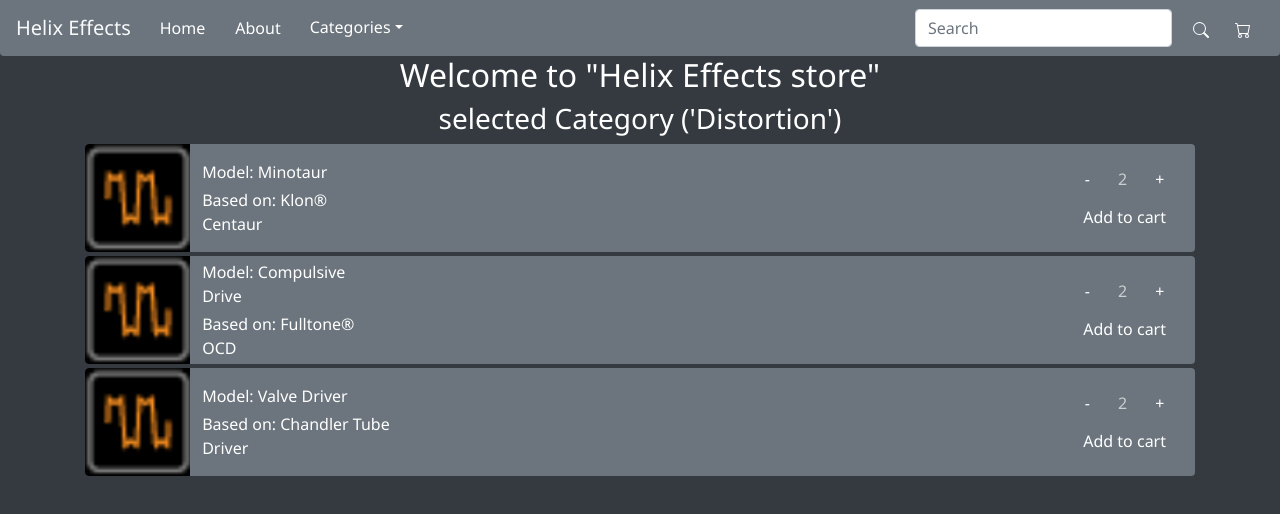
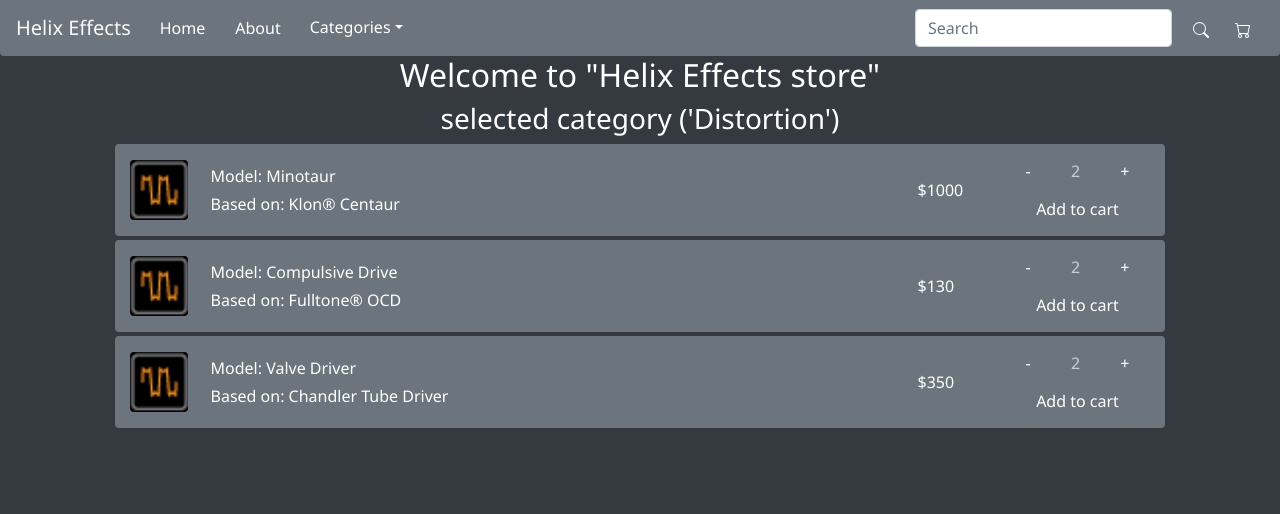
Before and after one commit to marianomartinez/CH-Helix-React, a React (Create React App) app: page / in a window 1280 px wide. Shown: the top 514 px of the page. Built offline with nearby package versions, Linux system fonts and the light colour scheme.

Commit message:
Entrega Desafío: Catálogo con MAPS y PROMISES

```diff
--- /dev/null
+++ b/src/components/Item.js
@@ -0,0 +1,30 @@
+import React from 'react';
+// Components
+import ItemCount from './ItemCount';
+
+// Media
+import icon from '../images/blocks/distortion.PNG';
+
+const ListItem = (props) => {
+    return (
+        <div className="container">
+            <a href="/" className="">
+                <div className="row bg-secondary mb-1 rounded d-flex">
+                    <figure className="col-1  my-auto">
+                        <img className="w-100 rounded" src={icon} alt="distortion" />
+                    </figure>
+                    <div className="col-8 pl-2 my-auto rounded">
+                        <p className="my-1">Model: {props.title}</p>
+                        <p className="my-1">Based on: {props.realName}</p>
+                    </div>
+                    <div className="col-1 my-auto d-flex">
+                        <p className="my-1 text-center">${props.price}</p>
+                    </div>
+                    <ItemCount initial={2} min={1} stock={5} onAdd={count => alert(`Agregados al carrito: ${count}`)} />
+                </div>
+            </a>
+        </div>
+    )
+}
+
+export default ListItem;
--- a/src/components/ItemCount.js
+++ b/src/components/ItemCount.js
@@ -12,7 +12,7 @@ function ItemCount({ stock, min, initial, onAdd }) {
     }
 
     return (
-        <div className="p-3">
+        <div className="col-2 py-2">
             <div className="w-100 text-center btn-group" role="group">
                 <button className={`btn btn-secondary rounded shadow-none ${count === min ? "disabled" : ""}`} onClick={valueUp}>-</button>
                 <button className="btn btn-secondary rounded shadow-none disabled">{count}</button>
--- /dev/null
+++ b/src/components/ItemList.js
@@ -0,0 +1,16 @@
+import React from 'react';
+// Components
+import Item from './Item';
+
+const ItemList = ({ items, title }) => {
+    return (
+        <div className="container">
+            <h3 style={{ textAlign: "center" }}>{title}</h3>
+            <ul className="list-unstyled">
+                {items.map((item, i) => (<Item {...item} key={i} />))}
+            </ul>
+        </div>
+    )
+}
+
+export default ItemList;
--- a/src/components/ItemListContainer.js
+++ b/src/components/ItemListContainer.js
@@ -1,42 +1,53 @@
-import React from 'react';
+import React, { useState, useEffect } from 'react';
 // Components
-import ListItem from './ListItem';
-// Bootstrap
-import { Container } from 'react-bootstrap';
+import ItemList from './ItemList';
 
-// temporary list of items to show
-let items = [
+let title = "selected category ('Distortion')"; // this should changed as each Category is selected
+
+const getItems = () => {
+  return new Promise((res) => {
+    setTimeout(() => {
+      res([
         {
           id: 0,
-        hxName: 'Minotaur',
-        realName: 'Klon® Centaur'
+          title: 'Minotaur',
+          realName: 'Klon® Centaur',
+          price: 1000,
+          imageURL: ""
         },
         {
           id: 1,
-        hxName: 'Compulsive Drive',
-        realName: 'Fulltone® OCD'
+          title: 'Compulsive Drive',
+          realName: 'Fulltone® OCD',
+          price: 130,
+          imageURL: ""
         },
         {
           id: 2,
-        hxName: 'Valve Driver',
-        realName: 'Chandler Tube Driver'
+          title: 'Valve Driver',
+          realName: 'Chandler Tube Driver',
+          price: 350,
+          imageURL: ""
         }
-]
+      ]);
+    }, 2000);
+  });
+};
 
-let title = "selected Category ('Distortion')"; // this should changed as each Category is selected
+const ItemListContainer = () => {
+  const [items, setItems] = useState([]);
+  useEffect(() => {
+    getItems()
+    .then(response => {
+      setItems(response)
+    })
+    .catch(err => {console.log(err)});
+  }, []);
 
-function ItemListContainer() {
-
-    // useEffect(() => {
-
-    // })
   return (
-        <Container>
-            <h3 style={{textAlign: "center"}}>{title}</h3>
-            <ul className="list-unstyled">
-                {items.map((item,i) => (<ListItem {...item} key={i}/>))}
-            </ul>
-        </Container>
+    <div className="container">
+      <ItemList items={items} title={title} />
+    </div>
   )
 }
 
--- a/src/components/ListItem.js
+++ /dev/null
@@ -1,24 +0,0 @@
-import React from 'react';
-// Components
-import ItemCount from './ItemCount';
-//Bootstrap
-import { Media, Row } from 'react-bootstrap';
-// Media
-import icon from '../images/blocks/distortion.PNG';
-
-const ListItem = (props) => {
-        return (
-            <Row className="bg-secondary mb-1 rounded d-flex justify-content-between">
-                <Media>
-                    <img className="h-100 mr-1 rounded-left" src={icon} alt="distortion" />
-                    <div className="pl-2 my-auto rounded">
-                        <p className="my-1">Model: {props.hxName}</p>
-                        <p className="my-1">Based on: {props.realName}</p>
-                    </div>
-                </Media>
-                <ItemCount initial={2} min={1} stock={5} onAdd={count => alert(`Agregados al carrito: ${count}`)} />
-            </Row>
-        )
-}
-
-export default ListItem;
--- a/src/master.css
+++ b/src/master.css
@@ -2,3 +2,8 @@
     color:white;
     font-family: 'Segoe UI', Tahoma, Geneva, Verdana, sans-serif;
 }
+
+.itemLink:hover {
+    text-decoration: none;
+    background-color: red!important;
+}
```
Also changed, not shown: src/components/ItemDetailContainer.js (added, +30 -0 lines), src/components/ItemDetail.js (added). Lines whose indentation alone changed are shown as unchanged.
